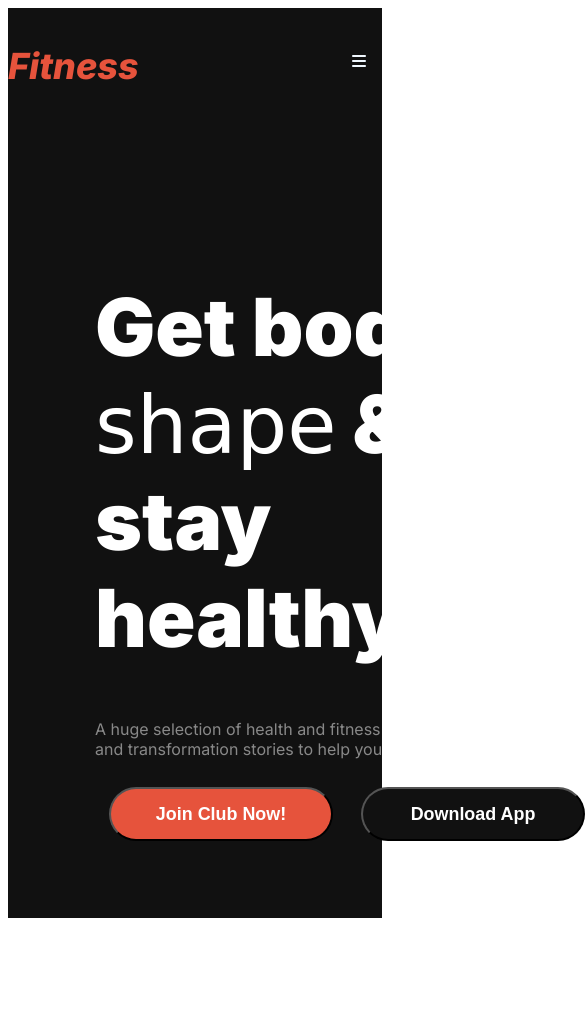
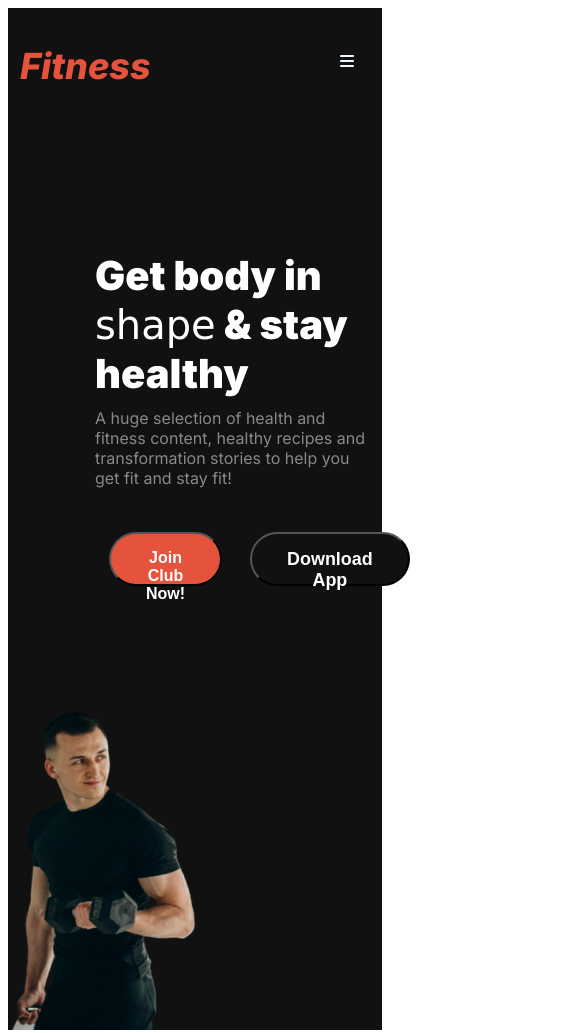
Before and after one commit to abusaleh2874/b-tenacious-assignment-02-ph, a plain HTML site: page index.html in a window 390 px wide. Shown: the top 1033 px of the page, 585 px wide, since content can reach past the window. Before the commit the page ends 926 px from the top, so only its background shows below. Drawn offline with Linux system fonts and the light colour scheme.

Commit message:
added responsive css

```diff
--- a/index.html
+++ b/index.html
@@ -10,7 +10,8 @@
 </head>
 <body class="inter-font">
     <header class="bg-banner">
-        <nav class="navbar display-flex">
+        <div class="">
+            <nav class="navbar display-flex">
             <h3 class="brand"><i>Fitness</i></h3>
             <ul class="nav-links display-flex">
                 <!-- li.nav-item*4>a.nav-link -->
@@ -23,17 +24,18 @@
                 <i class="fa-solid fa-bars"></i>
             </div>
         </nav>
+    </div>
         <div class="banner display-flex">
             <div class="banner-content">
                 <h1 class="banner-tittle text-white">Get body in <br> <span class="dancing-script-font
                     ">shape</span> & stay <br>healthy</h1>
                     <p class="banner-description text-gray">A huge selection of health and fitness content, healthy recipes and transformation stories to help you get fit and stay fit!</p>
-                   <div class="display-flex">
+                <div class=" display-flex">
                     <button class="btn-primary">Join Club Now!</button>
                     <button class="download-btn">Download App</button>
                 </div>
             </div>
-                <img src="images/Images 2.png" class="banner-image" alt="">
+                <img src="images/Images 2.png" class="banner-image display-flex" alt="">
         </div>
     </header>
     <main>
--- a/styles/responsive.css
+++ b/styles/responsive.css
@@ -1,7 +1,13 @@
 
 @media screen and (max-width: 576px) {
+
+    .banner,
+    .banner-image{
+        flex-direction: column;
+    }
     .navbar{
         flex-direction: row;
+        width: 350px ;
     }
     .hamburger-menu{
         display: block;
@@ -9,5 +15,37 @@
     .nav-links{
         display: none;
     }
+    .banner{
+        width: 350px;
+        /* justify-content: flex-start;
+        align-items: flex-start; */
+        gap: 28;
+
+    }
+    .banner-tittle{
+        font-size: 2.5rem;
+        width: 350px;
+        height: 129px;
+}
+.banner-description{
+    width: 274px;
+    height: 96px;
+    gap: 28;
+    padding: 0px;
+    font-size: 1rem;
+    font-weight: 400;
+
 
 }
+.btn-primary{
+    width: 169px;
+    height: 54px;
+    font-weight: 600;
+    font-size: 1rem;
+}
+.download-btn{
+
+}
+
+
+}
```
